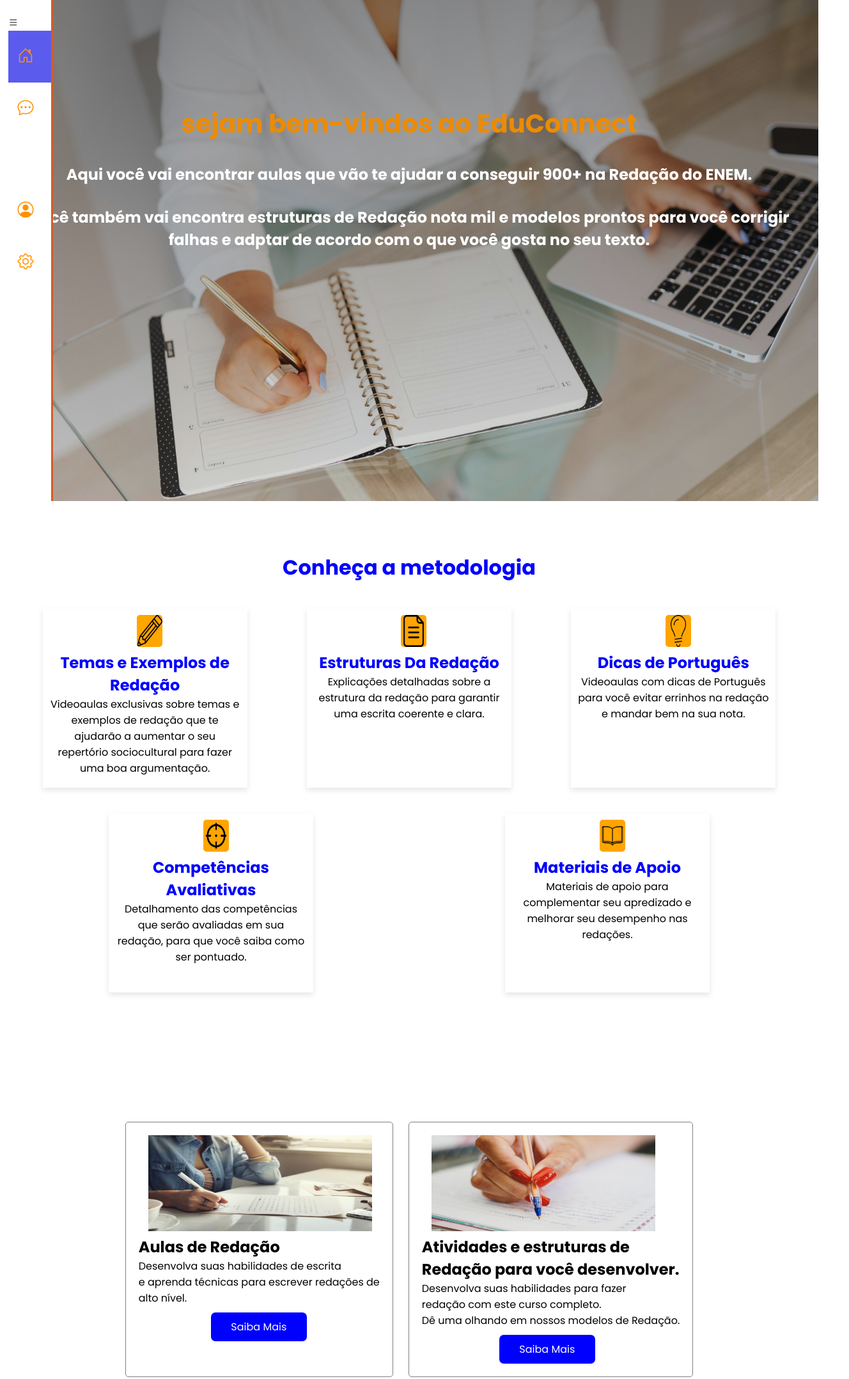
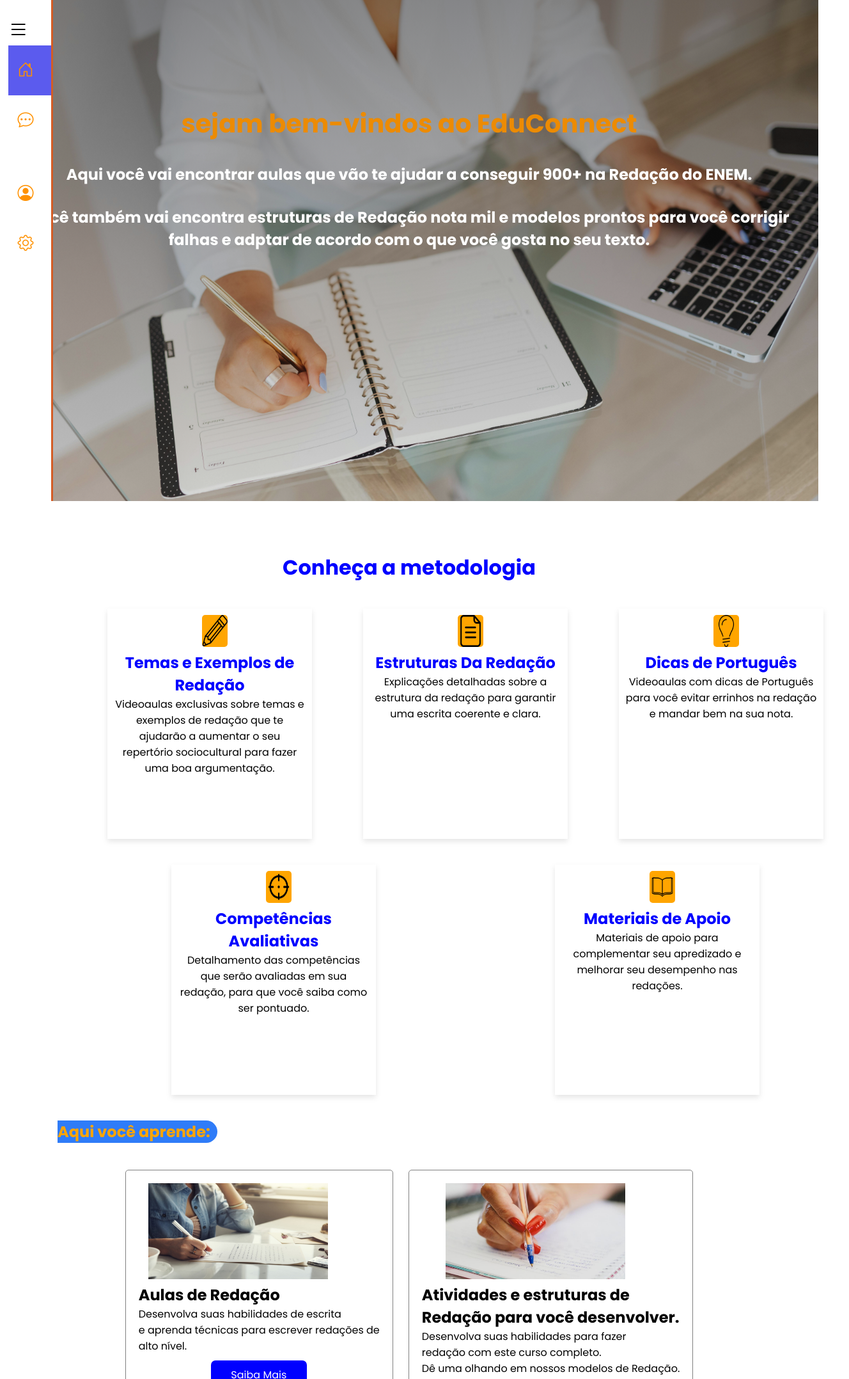
Before and after one commit to Lukass03/Educonnect, a plain HTML site: page pag_princ2.html in a window 1280 px wide. Shown: the part 17-2172 px from the top of the page at 64% size, 1328 px wide, since content can reach past the window. Drawn offline with nearby package versions, Linux system fonts and the light colour scheme.

Commit message:
mudaças nas letras da barra do navbar

```diff
--- a/pag_princ2.html
+++ b/pag_princ2.html
@@ -14,7 +14,7 @@
     <header>
        <nav class="menu-lateral">
             <div class="btn-expandir">
-                <i class="bi bi-list" id="btn-exp"></i>
+                <i class="bi bi-list tamanho-btn" id="btn-exp"></i>
             </div>
 
             <ul>
@@ -109,7 +109,7 @@
             </div>
 
         </div>
-
+        <h2 id="titulo-card">Aqui você aprende:</h2>
        <div class="cards">
             <div class="card">
                 <img src="imagens/img-redação.jpeg" alt="img">
@@ -121,7 +121,7 @@
             </div>
 
             <div class="card">
-                <img src="imagens/Redação.jpg" alt="img">
+                <img id="cardimg" src="imagens/Redação.jpg" alt="img">
                 <h2>Atividades e estruturas de <br>
                      Redação para você desenvolver.</h2>
                 <p>Desenvolva suas habilidades para fazer <br>
--- a/style.css
+++ b/style.css
@@ -1,6 +1,7 @@
 @charset "utf-8";
 
 @import url('https://fonts.googleapis.com/css2?family=Poppins:ital,wght@0,100;0,200;0,300;0,400;0,500;0,600;0,700;0,800;0,900;1,100;1,200;1,300;1,400;1,500;1,600;1,700;1,800;1,900&display=swap');
+
 
 * {
     margin: 0;
@@ -14,6 +15,10 @@
     height: 100vh;
 }
 
+.tamanho-btn{
+    font-size: 2rem;
+    cursor: pointer;
+}
 
 nav.menu-lateral {
     width: 80px;
@@ -66,18 +71,19 @@
 }
 
 ul li.item-menu a {
+    display: flex;
     color: orange;
     text-decoration: none;
     font-size: 20px;
     padding: 20px 4%;
-    display: flex;
-    line-height: 40px;
 }
 
 ul li.item-menu a .txt-link {
+    font-size: 12pt;
+    color: orange;
     margin-left: 70px;
-    transition: 1s;
-    opacity: 0;
+    /* transition: 1s; */
+    /* opacity: 0; */
 }
 
 ul li.item-menu a .icon>i {
@@ -89,7 +95,7 @@
 .cards {
     display: flex;
     justify-content: center;
-    padding-top: 150px;
+    padding-top: 30px;
 
 }
 
@@ -102,6 +108,21 @@
     border-width: 1px;
     margin: 12px;
 
+}
+.card img{
+    width: 22vw;
+}
+
+#cardimg{
+    margin-left: 37px;
+}
+
+#titulo-card{
+    margin-left: 90px;
+    background-color: rgb(47, 124, 248);
+    border-radius: 0 30px 30px 0;
+    color: orange;
+    width: 250px;
 }
 
 .button {
@@ -174,12 +195,14 @@
     flex-wrap: wrap;
     justify-content: space-around;
     margin: 20px;
+    width: 1200px;
+    margin-left: 10vw;
 }
 
 .card-conteiner {
     background-color: white;
     width: 40vh;
-    height: 35vh;
+    height: 45vh;
     text-align: center;
     padding: 10px;
     box-shadow: 0px 4px 8px rgba(128, 128, 128, 0.199);
```
